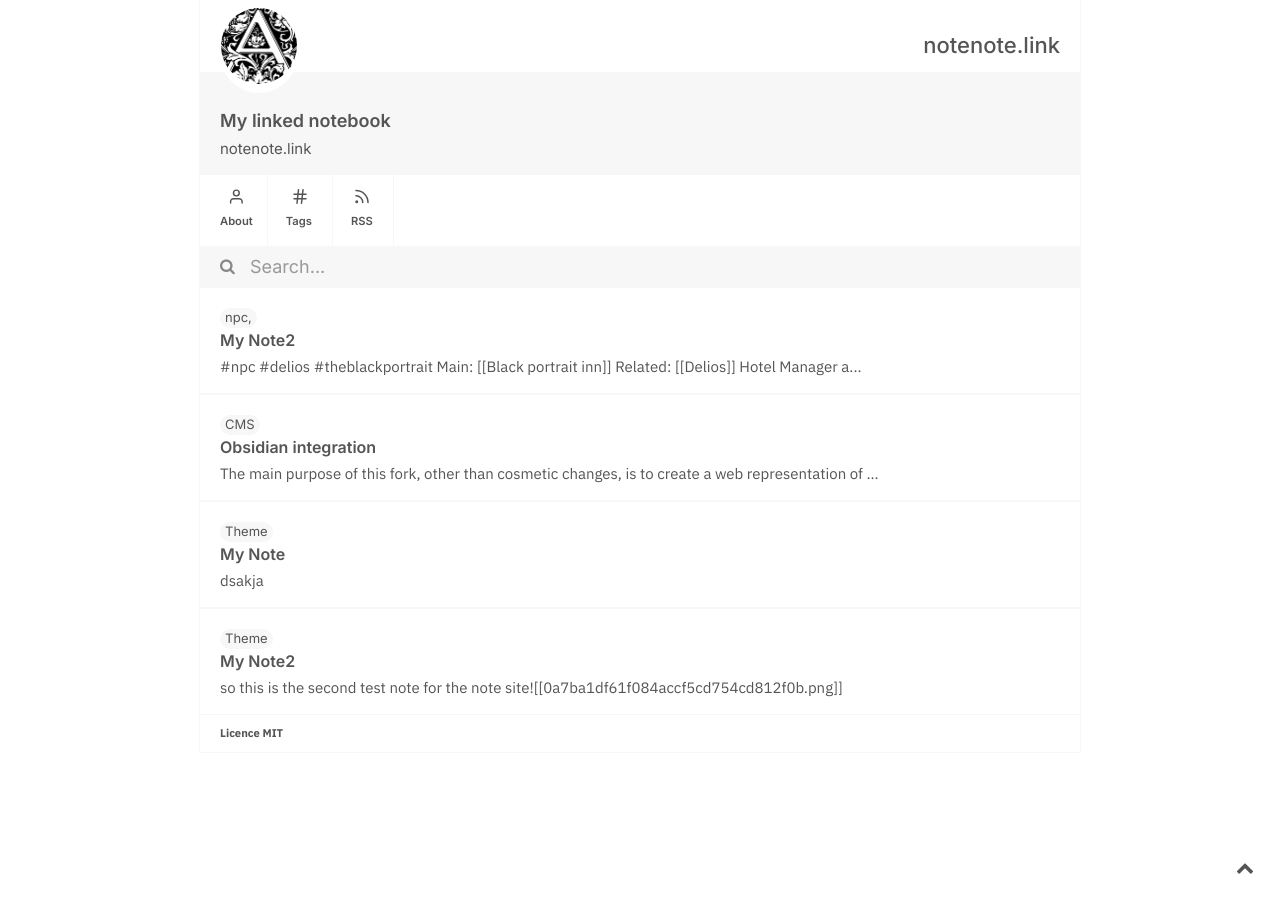
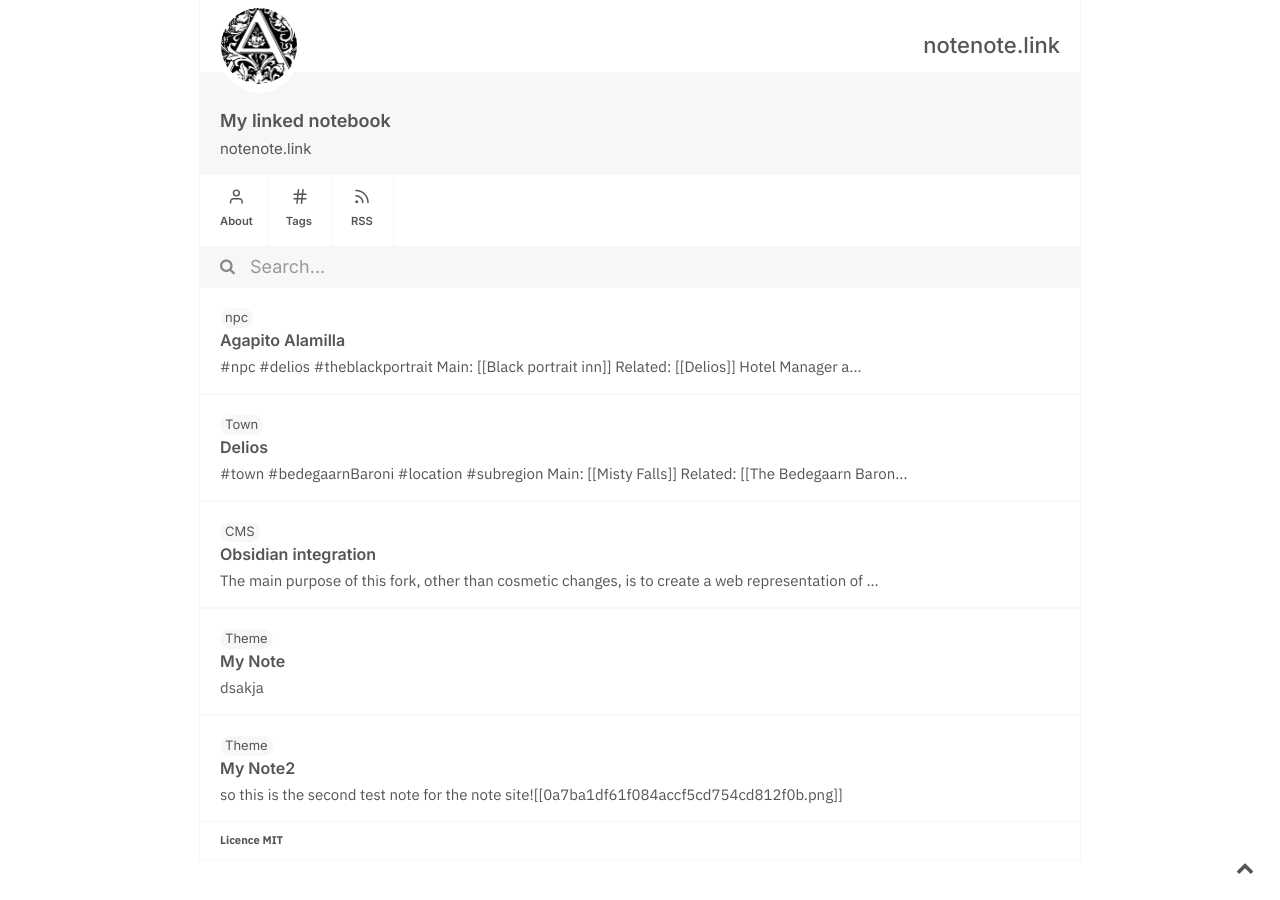
Before and after one commit to BahneGork/notes, a Jekyll site: the page built from index.md, in a window 1280 px wide. Built offline with Jekyll 4.4.1, drawn with Linux system fonts in a browser that asks for light colours.

Commit message:
campaign note testing 1

```diff
--- a/_notes/Agapito Alamilla.md
+++ b/_notes/Agapito Alamilla.md
@@ -1,7 +1,7 @@
 ---
-title: My Note2
+title: Agapito Alamilla
 season: summer
-tags: npc, delios, the black portrait
+tags: npc delios 'the black portrait'
 toc: true
 comments: true
 ---
```
Also changed, not shown: _notes/Delios.md (+7 -0 lines), 1 other file.
